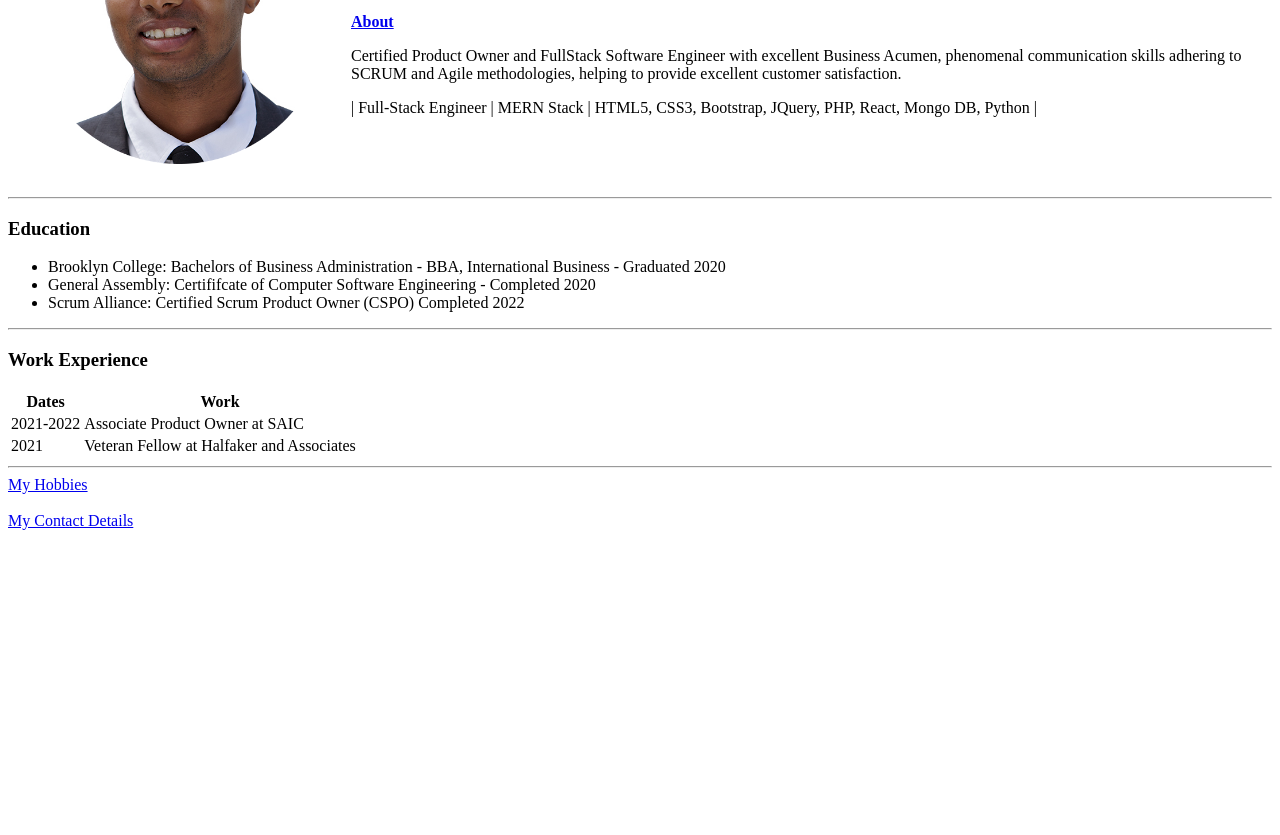
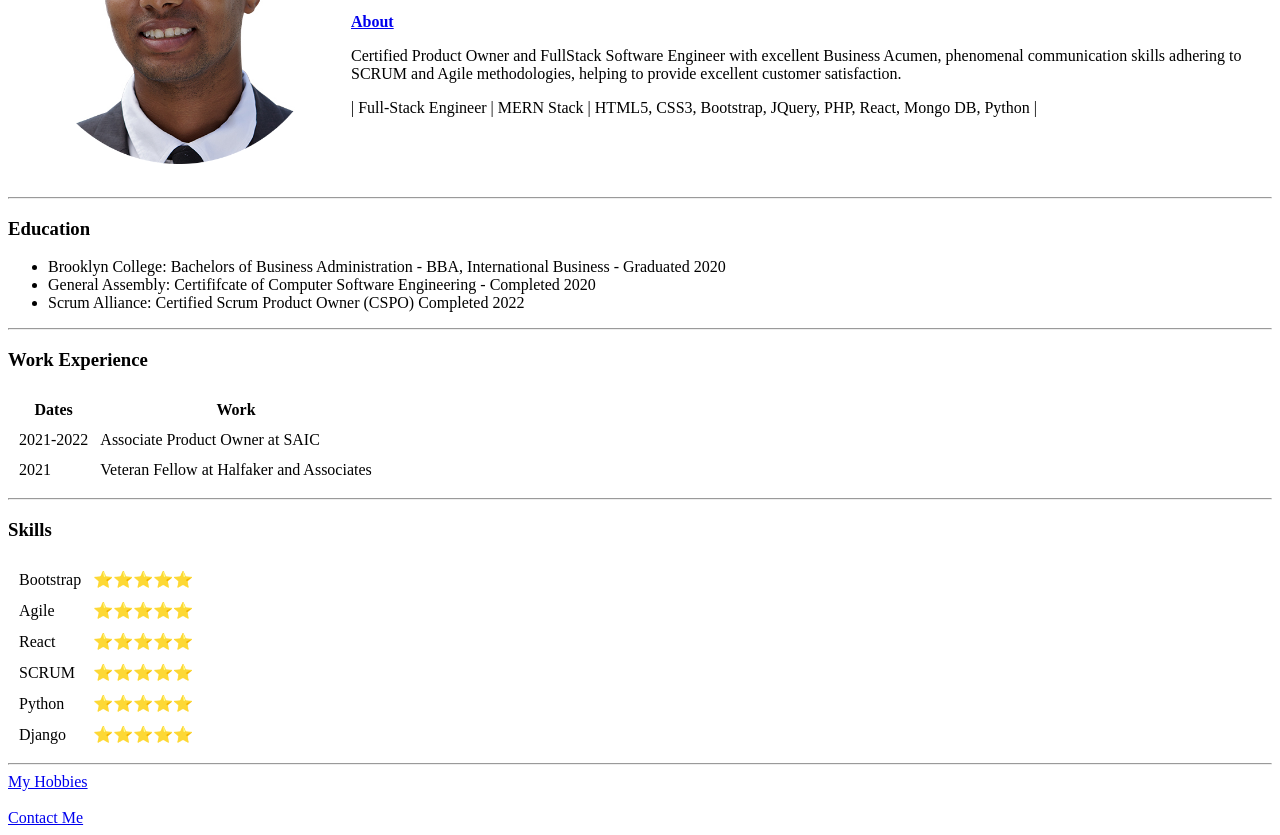
Before and after one commit to WinstonAC/Back-2-the-Basics-, a plain HTML site: page HTMl-Personal Site/index.html in a window 1280 px wide. Shown: the part 165-1000 px from the top of the page. Before the commit the page ends 800 px from the top, so only its background shows below. Drawn offline with Linux system fonts and the light colour scheme.

Commit message:
udated skills section of profile

```diff
--- a/HTMl-Personal Site/index.html
+++ b/HTMl-Personal Site/index.html
@@ -13,7 +13,8 @@
 <body>
     <table cellspacing="20">
         <tr>
-            <td><img src="./Images/IMG_0444 copy-modified.png" alt="Billy Campbell profile image" style="width:300px;height:300px;"></td>
+            <td><img src="./Images/IMG_0444 copy-modified.png" alt="Billy Campbell profile image"
+                    style="width:300px;height:300px;"></td>
             <td>
                 <h1>William Campbell (Billy)</h1>
 
@@ -39,7 +40,7 @@
     <hr>
     <h3>Work Experience</h3>
     <p> </p>
-    <table>
+    <table cellspacing="10">
         <Thead>
             <tr>
                 <th>Dates</th>
@@ -62,11 +63,40 @@
         </tr>
     </table>
     <hr>
+    <h3>Skills</h3>
+    <table cellspacing="10">
+        <tr>
+            <td>Bootstrap</td>
+            <td>⭐️⭐️⭐️⭐️⭐️</td>
+        </tr>
+        <tr>
+            <td>Agile</td>
+            <td>⭐️⭐️⭐️⭐️⭐️</td>
+        </tr>
+        <tr>
+            <td>React</td>
+            <td>⭐️⭐️⭐️⭐️⭐️</td>
+        </tr>
+        </tr>
+        <tr>
+            <td>SCRUM</td>
+            <td>⭐️⭐️⭐️⭐️⭐️</td>
+        </tr>
+        <tr>
+            <td>Python</td>
+            <td>⭐️⭐️⭐️⭐️⭐️</td>
+        </tr>
+        <tr>
+            <td>Django</td>
+            <td>⭐️⭐️⭐️⭐️⭐️</td>
+        </tr>
+    </table>
+    <hr>
 
     <a href="hobbies.html">My Hobbies</a> <br><br>
 
 
-    <a href="conctact.html">My Contact Details
+    <a href="conctact.html">Contact Me
 
     </a>
 
```
